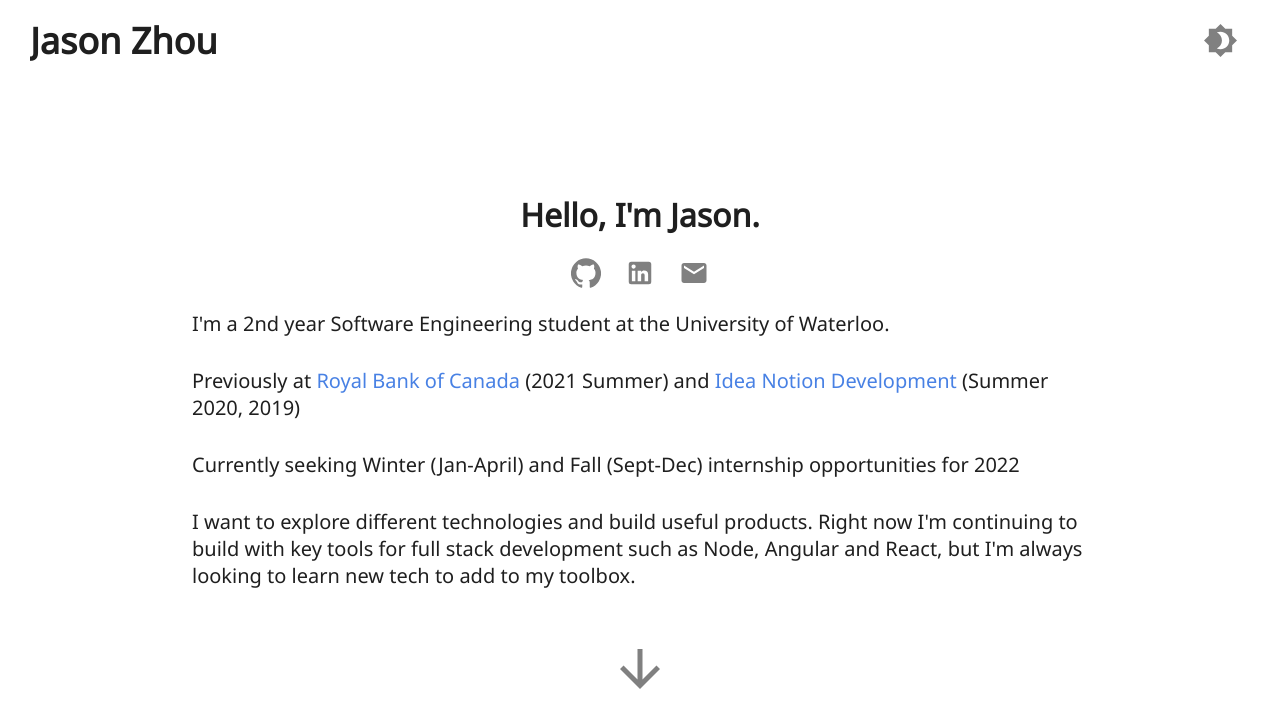
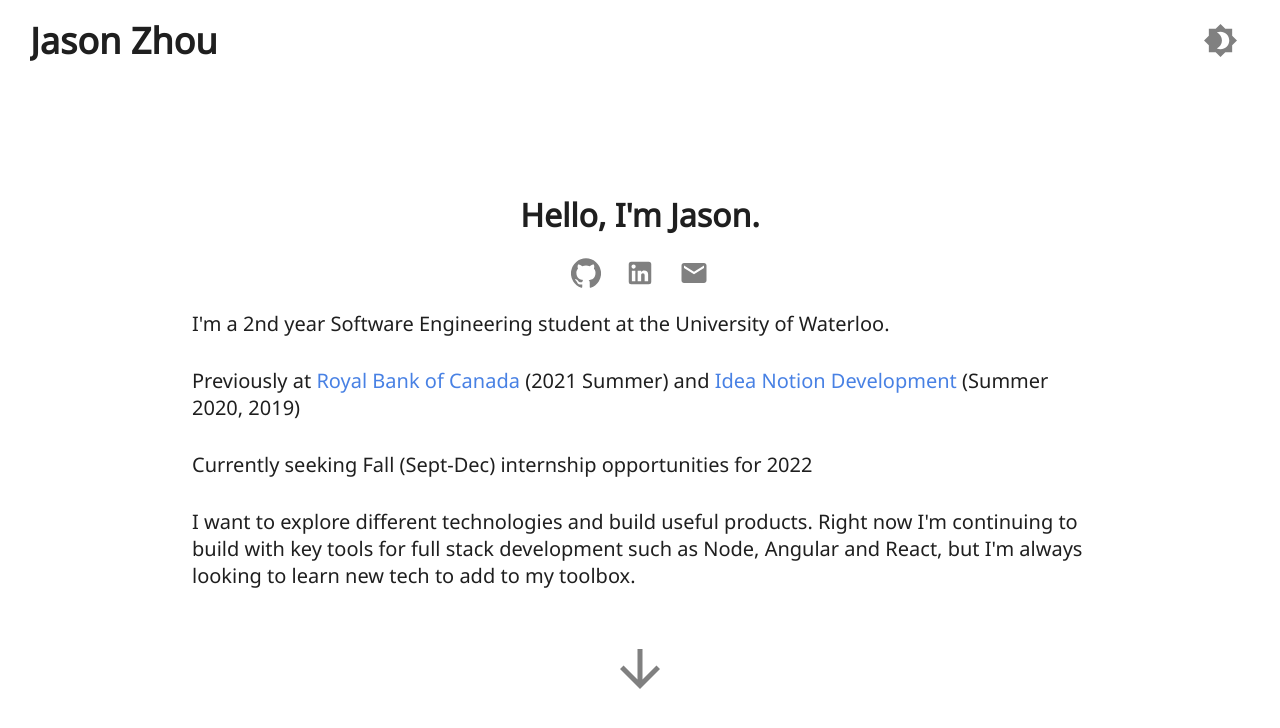
Before and after one commit to ZhouJas/personal, a React (Create React App) app: page / in a window 1280 px wide. Shown: the top 728 px of the page. Built offline with nearby package versions, Linux system fonts and the light colour scheme.

Commit message:
description update

```diff
--- a/src/components/intro/intro.tsx
+++ b/src/components/intro/intro.tsx
@@ -53,8 +53,7 @@ export default function Intro(): JSX.Element {
         <a href={ideanotion}>Idea Notion Development</a> (Summer 2020, 2019)
       </div>
       <div className="introBody" id="openForWork">
-        Currently seeking Winter (Jan-April) and Fall (Sept-Dec) internship
-        opportunities for 2022
+        Currently seeking Fall (Sept-Dec) internship opportunities for 2022
       </div>
       <div className="introBody" id="motivation">
         I want to explore different technologies and build useful products.
```
